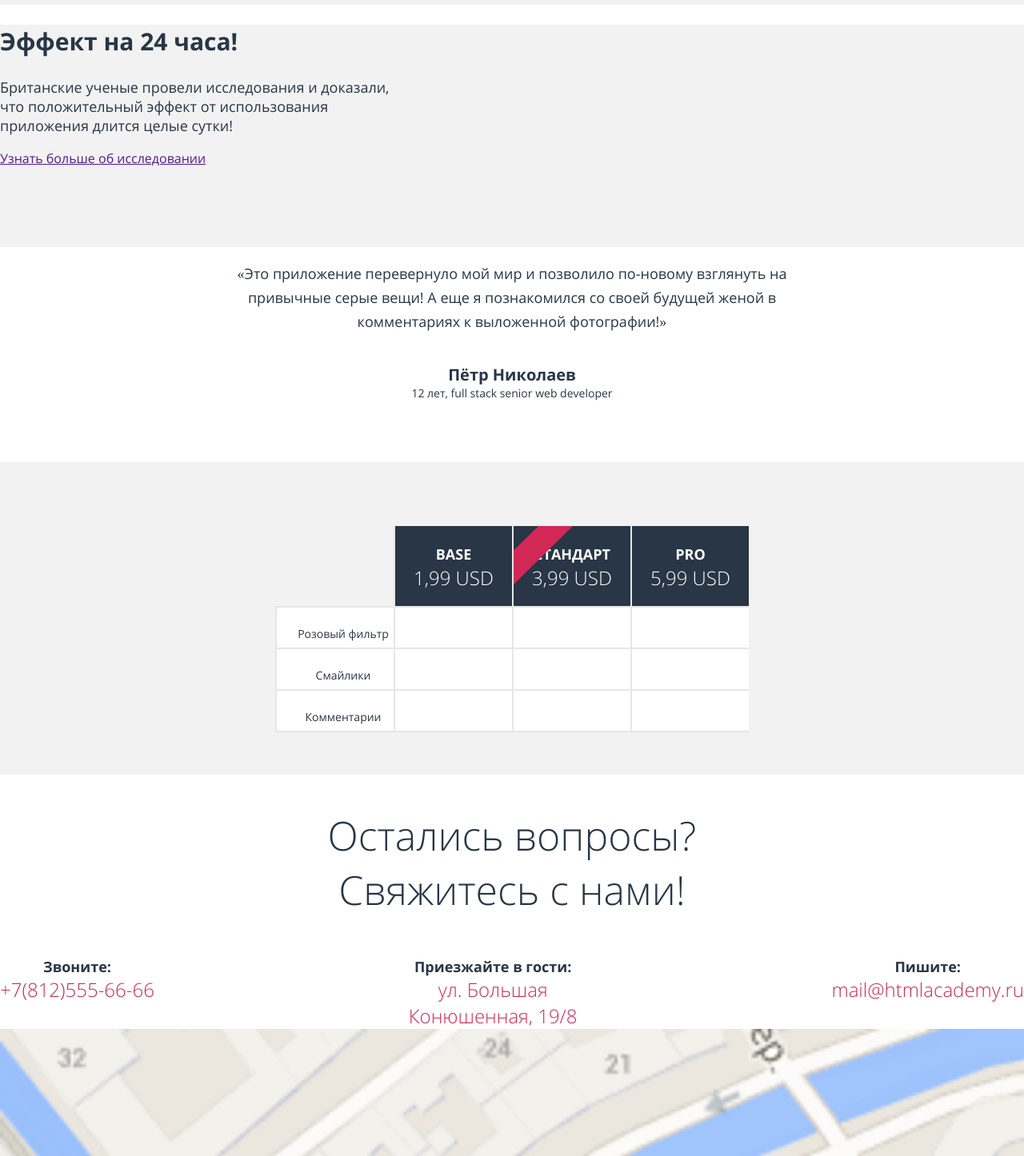
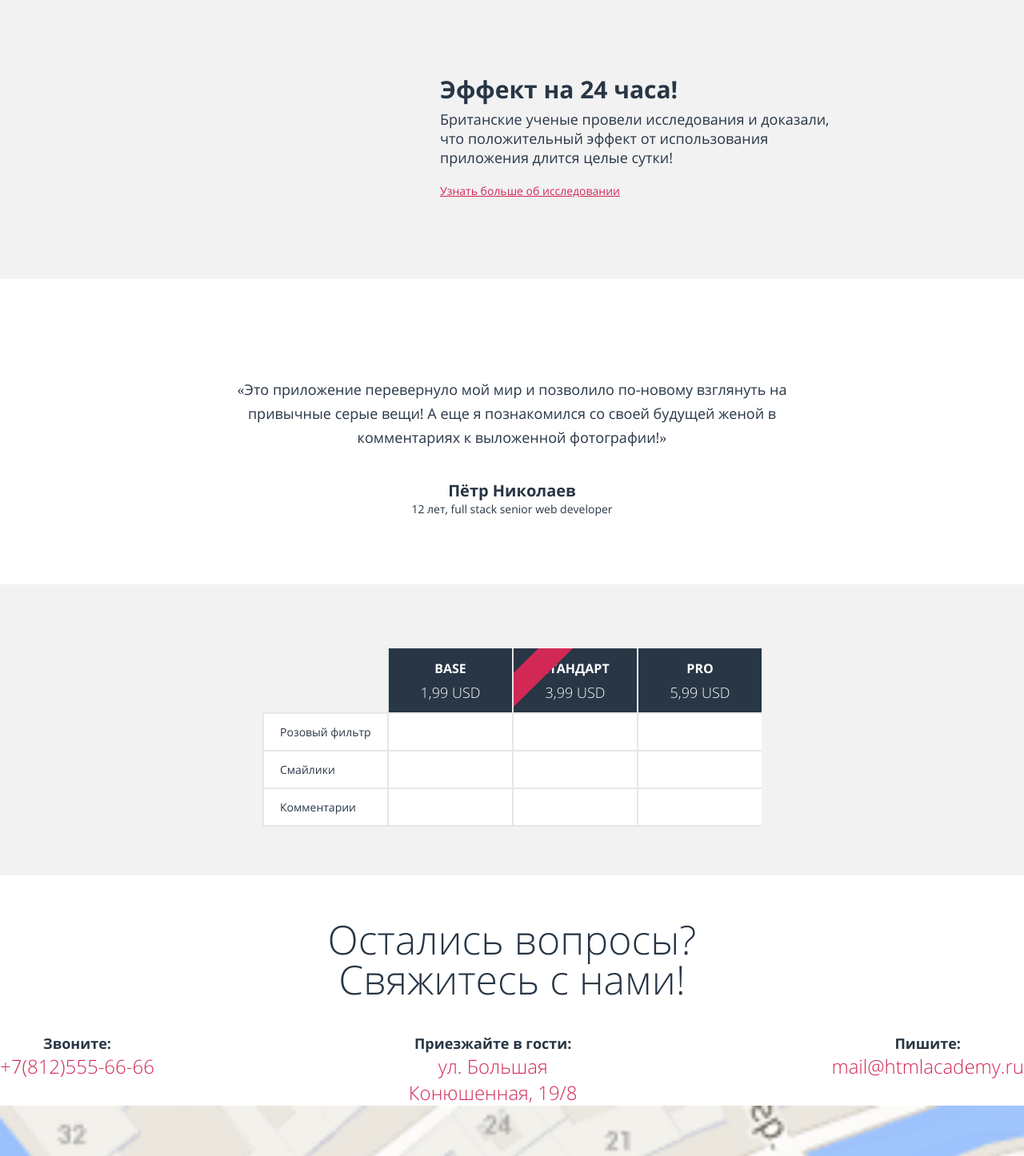
Before and after one commit to just-website/190928-pink, a website: page source/index.html in a window 1280 px wide. Shown: the part 1258-2704 px from the top of the page at 80% size. Drawn offline with nearby package versions, Linux system fonts and the light colour scheme; files that its build step writes are made by us from their sources.

Commit message:
правки index.html

```diff
--- a/source/sass/advantages.scss
+++ b/source/sass/advantages.scss
@@ -29,6 +29,9 @@
 
 .advantages__header {
   margin-bottom: 110px;
+  @media (min-width: 660px) {
+    margin-bottom: 105px;
+  }
 }
 
 .advantages__info {
@@ -52,6 +55,8 @@
     // margin: 0;
     padding-left: 60px;
     padding-right: 60px;
+    padding-top: 10px;
+    line-height: 46px;
   }
 }
 
@@ -68,7 +73,7 @@
     display: -o-flex;
     display: flex;
     flex-direction: column;
-    width: 360px;
+    width: 300px;
     text-align: left;
     @media (min-width: 1200px) {
       flex-direction: row;
@@ -80,9 +85,12 @@
 
 .advantages__item {
   margin-bottom: 30px;
-  @media (min-width: 1200px) {
-    width: 250px;
-    text-align: center;
+  @media (min-width: 660px) {
+    margin-bottom: 0;
+    @media (min-width: 1200px) {
+      width: 250px;
+      text-align: center;
+    }
   }
 }
 
--- a/source/sass/contacts.scss
+++ b/source/sass/contacts.scss
@@ -8,7 +8,10 @@
   margin-bottom: 30px;
   @media (min-width: 660px) {
     font-size: 40px;
-    @include padding-side(40px);
+    padding-top: 13px;
+    line-height: 50px;
+    margin-bottom: 0px;
+    @include padding-side(41px);
     @media (min-width: 1200px) {
       font-size: 50px;
       @include padding-side(350px);
@@ -47,6 +50,9 @@
   margin-top: 20px;
   margin-bottom: 0;
   font-size: 18px;
+  @media (min-width: 660px) {
+    margin-top: 43px;
+  }
 }
 
 .contacts__description {
--- a/source/sass/effect.scss
+++ b/source/sass/effect.scss
@@ -2,7 +2,10 @@
   display: none;
   // background-image: url('#');
   @media (min-width: 660px) {
-    display: block;
+    display: flex;
+    justify-content: flex-end;
+    padding-top: 70px;
+    margin-bottom: 105px;
     @media (min-width: 1200px) {
       background-color: $secondary-bgColor;
       padding-bottom: 100px;
@@ -21,7 +24,8 @@
 
 .effect__wrapper {
   @media (min-width: 660px) {
-    width: 360px;
+    width: 300px;
+    margin-right: 30px;
     @media (min-width: 1200px) {
       width: 520px;
       padding-right: 180px;
@@ -32,10 +36,27 @@
 .effect__title {
   font-size: 30px;
   padding-right: 160px;
+  @media (min-width: 660px) {
+    line-height: 40px;
+    margin-bottom: 0;
+    padding-right: 100px;
+  }
 }
 
 .effect__discription {
-  @media (min-width: 1200px) {
-    font-size: 18px;
+  @media (min-width: 660px) {
+    font-size: 14px;
+    line-height: 24px;
+    margin-top: 5px;
+    @media (min-width: 1200px) {
+      font-size: 18px;
+    }
   }
 }
+
+.effect__detail {
+  @media (min-width: 660px) {
+    color: $pink-color;
+    font-size: 14px;
+  }
+}
--- a/source/sass/map.scss
+++ b/source/sass/map.scss
@@ -8,4 +8,7 @@ map {
   background-image: url('../img/bg-map-mobile@1x.png');
   background-repeat: no-repeat;
   background-size: cover;
+  @media (min-width: 660px) {
+    height: 400px;
+  }
 }
--- a/source/sass/price.scss
+++ b/source/sass/price.scss
@@ -32,7 +32,7 @@
   margin-right: -2px;
   min-width: 250px;
   @media (min-width: 660px) {
-    min-width: 150px;
+    min-width: 158px;
   }
 }
 
@@ -60,9 +60,9 @@
   justify-content: space-between;
   @media (min-width: 660px) {
     font-size: 0;
-    min-height: 50px;
+    min-height: 45px;
     background-color: $primary-bgColor;
-    justify-content: center;
+    align-items: center;
   }
 }
 
@@ -89,6 +89,9 @@
   min-height: 60px;
   padding: 20px;
   flex-direction: column;
+  @media (min-width: 660px) {
+    padding: 10px;
+  }
 }
 
 .price__item--hidden {
@@ -113,6 +116,9 @@
   font-size: 18px;
   line-height: 30px;
   text-transform: uppercase;
+  @media (min-width: 660px) {
+    font-size: 16px;
+  }
 }
 
 .price__value {
@@ -121,6 +127,9 @@
   line-height: 30px;
   font-weight: lighter;
   text-transform: uppercase;
+  @media (min-width: 660px) {
+    font-size: 18px;
+  }
 }
 //
 // .price__option {
@@ -132,6 +141,6 @@
     font-size: 14px;
     text-transform: none;
     margin: 0;
-    padding-top: 15px;
+    // padding-top: 15px;
   }
 }
--- a/source/sass/slider.scss
+++ b/source/sass/slider.scss
@@ -56,6 +56,7 @@
   width: 6px;
   height: 6px;
   padding: 0;
+  margin: 8px;
 }
 
 .slider__toggle--active {
```
